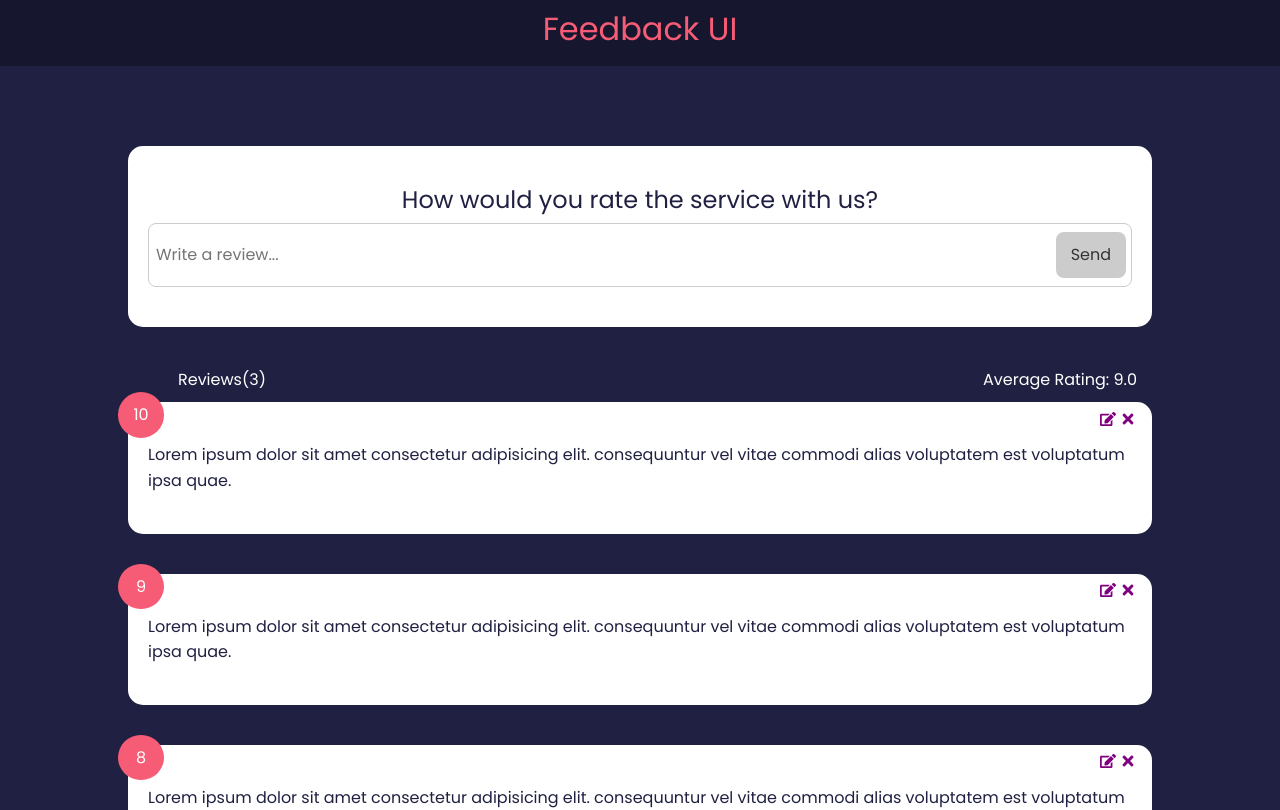
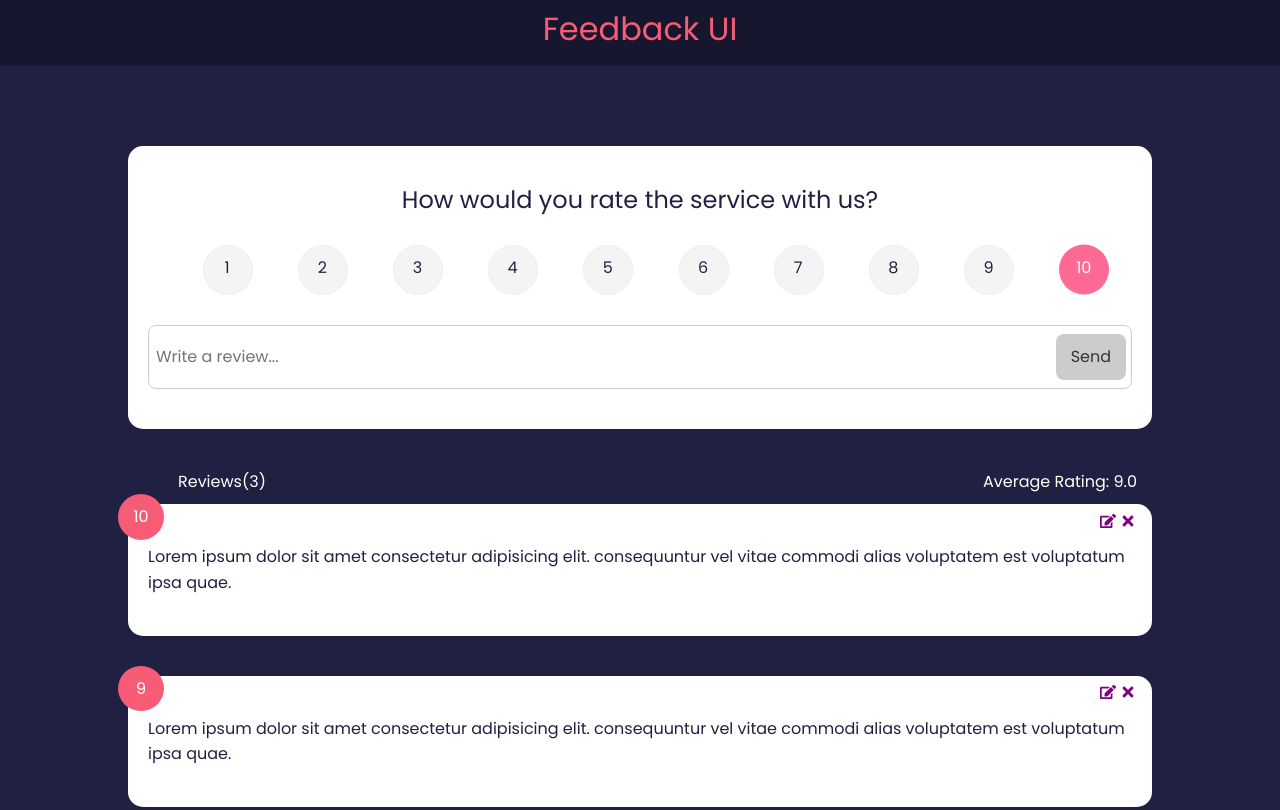
Before and after one commit to Somayyeh094/feedback-app, a React (Create React App) app: page / in a window 1280 px wide. Shown: the top 810 px of the page. Built offline with nearby package versions, Linux system fonts and the light colour scheme.

Commit message:
created rating.jsx

```diff
--- a/src/components/FeedbackForm.jsx
+++ b/src/components/FeedbackForm.jsx
@@ -2,20 +2,21 @@
 import { useState } from "react";
 import Card from "./shared/Card";
 import ButtonCustom from "./shared/ButtonCustom";
+import Rating from "./Rating";
+
 function FeedbackForm() {
   let [btnDisabled, setBtnDisabled] = useState(true);
   let [text, setText] = useState("");
   let [message, setMessage] = useState("");
+  let[rating, setRating]=useState(10)
 
   function handleSubmit(event) {
     event.preventDefault();
     if (text.trim().length > 10) {
       let newFeedback = text;
-
     }
     setBtnDisabled(true);
     setText("");
-
   }
 
   function handleText({ target: { value } }) {
@@ -35,6 +36,7 @@
     <Card>
       <form onSubmit={handleSubmit}>
         <h4 className="text-center">How would you rate the service with us?</h4>
+        <Rating select={setRating} selected={rating} />
         <div className="input-group">
           <input
             type="text"
@@ -47,7 +49,7 @@
             Send
           </ButtonCustom>
         </div>
-          {message && <div className="message">{message}</div>}
+        {message && <div className="message">{message}</div>}
       </form>
     </Card>
   );
--- /dev/null
+++ b/src/components/Rating.jsx
@@ -0,0 +1,29 @@
+import React from "react";
+
+function Rating({ select, selected }) {
+  function handleChange(e) {
+    select(+e.currentTarget.value);
+  }
+
+  return (
+    <div>
+      <ul className="ul-Rating">
+        {Array.from({ length: 10 }, (_, i) => (
+          <li key={i+1}>
+            <input
+              type="radio"
+              name="Rating"
+              value={i+1}
+              id={`num${i+1}`}
+              checked={selected === i+1}
+              onChange={handleChange}
+            />
+                <label htmlFor={`num${i+1}`}>{i+1}</label>
+          </li>
+        ))}
+      </ul>
+    </div>
+  );
+}
+
+export default Rating;
--- a/src/index.css
+++ b/src/index.css
@@ -102,6 +102,42 @@
   opacity: 1;
 }
 
+.ul-Rating{
+  display: flex;
+  justify-content: space-around;
+  margin: 30px 0;
+  list-style: none;
+}
+.ul-Rating li{
+  position: relative;
+  background: #f4f4f4;
+  width: 50px;
+  height: 50px;
+  border-radius: 50%;
+ border: 1px #eee solid;
+  transition: 0.3s;
+  padding: 10px;
+  text-align: center;
+}
+
+.ul-Rating li label {
+  position: absolute;
+   width: 50px;
+  height: 50px;
+  padding: 10px;
+  border-radius: 50%;
+  transform: translate(-64%,-23%);
+  cursor: pointer;
+}
+[type='radio']:checked ~ label, .ul-Rating li:hover {
+  background: #ff6a95;
+  color: #fff;
+}
+[type='radio'] {
+  opacity: 0;
+}
+
+
 @media (max-width: 900px) {
   .FeedbackStats {
     font-size: 12px;
```
